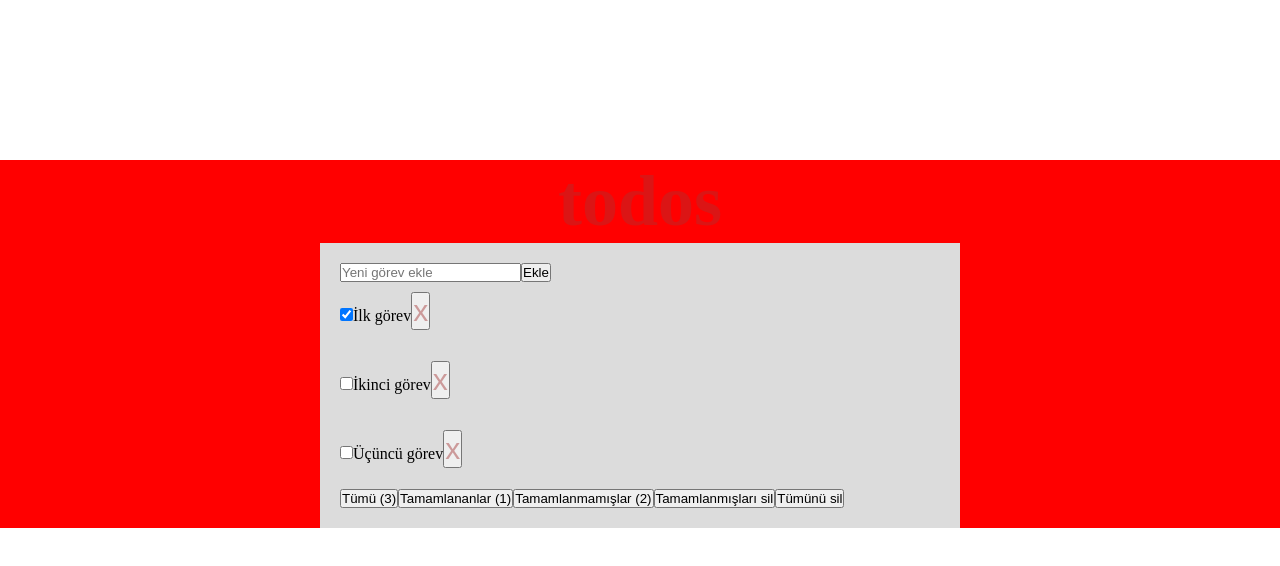
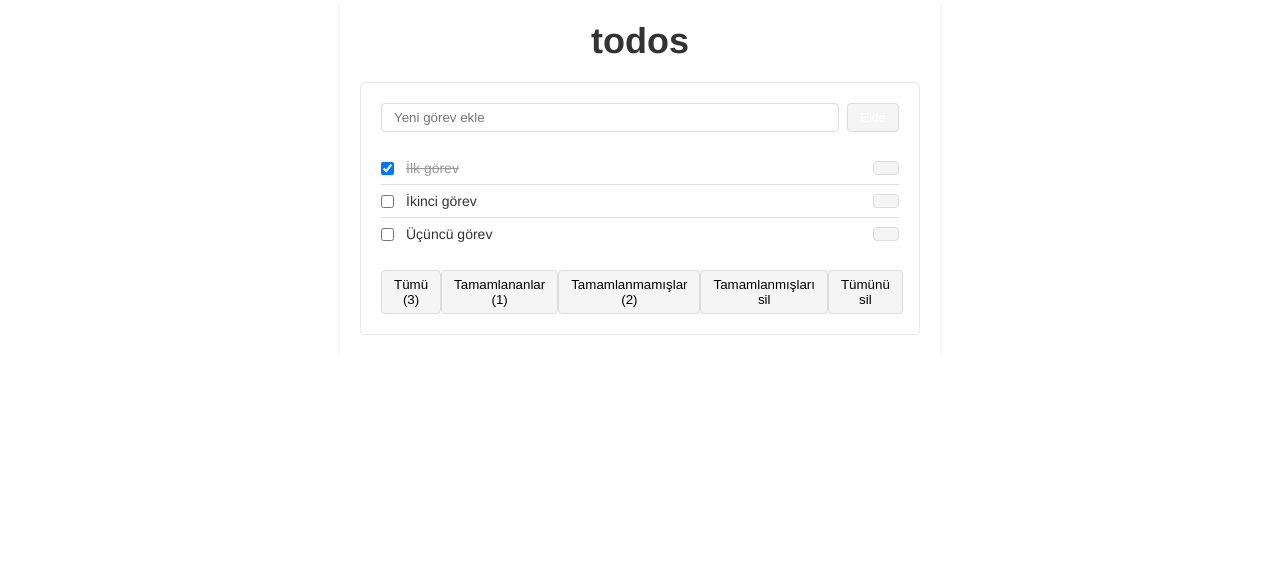
Before and after one commit to Berkan-Bilgin/nextjs-todo-list, a Next.js app: page / in a window 1280 px wide. Shown: the top 566 px of the page. Built offline with nearby package versions, Linux system fonts and the light colour scheme.

Commit message:
added styles

```diff
--- a/components/TodoInput.js
+++ b/components/TodoInput.js
@@ -18,15 +18,18 @@ const handleInputChange = (e) => {
 };
 
 return (
-    <form onSubmit={handleSubmit}>
+    <form className="todoinput" onSubmit={handleSubmit}>
   <input
+    className="todoinput__input"
     type="text"
     value={inputValue}
     onChange={handleInputChange}
-            placeholder='Yeni görev ekle'
+    placeholder="Yeni görev ekle"
   />
 
-        <button type="submit">Ekle</button>
+  <button className="todoinput__button" type="submit">
+    Ekle
+  </button>
 </form>
 )
 };
--- a/components/TodoItem.js
+++ b/components/TodoItem.js
@@ -2,15 +2,18 @@ import React from 'react';
 
 const TodoItem = ({ todo, toggleCompleted, deleteTodo }) => {
   return (
-    <li className='todoapp-item'>
-      <input className='todoapp-checkbox'
-        type="checkbox"
-        checked={todo.completed}
-        onChange={() => toggleCompleted(todo.id)}
-      />
+    <li className="todoitem">
+    <input
+      className="todoitem__checkbox"
+      type="checkbox"
+      checked={todo.completed}
+      onChange={() => toggleCompleted(todo.id)}
+    />
+    <span className={`todoitem__text${todo.completed ? ' todoitem__text--completed' : ''}`}>
       {todo.title}
-      <button className='destroy' onClick={() => deleteTodo(todo.id)}></button>
-    </li>
+    </span>
+    <button className="todoitem__delete" onClick={() => deleteTodo(todo.id)}></button>
+  </li>
   );
 };
 
--- a/pages/index.js
+++ b/pages/index.js
@@ -98,17 +98,21 @@ export default function Home() {
     </ul>
 
     <div>
-            <button onClick={() => setFilter("all")}>
+      <button className="todoapp-card__button" onClick={() => setFilter("all")}>
         Tümü ({todos.length})
       </button>
-            <button onClick={() => setFilter("completed")}>
+      <button className="todoapp-card__button" onClick={() => setFilter("completed")}>
         Tamamlananlar ({completedTodosCount()})
       </button>
-            <button onClick={() => setFilter("incomplete")}>
+      <button className="todoapp-card__button" onClick={() => setFilter("incomplete")}>
         Tamamlanmamışlar ({incompleteTodosCount()})
       </button>
-            <button onClick={deleteCompletedTodos}>Tamamlanmışları sil</button>
-            <button onClick={deleteAllTodos}>Tümünü sil</button>
+      <button className="todoapp-card__button" onClick={deleteCompletedTodos}>
+        Tamamlanmışları sil
+      </button>
+      <button className="todoapp-card__button" onClick={deleteAllTodos}>
+        Tümünü sil
+      </button>
     </div>
   </div>
 </main>
--- a/styles/globals.css
+++ b/styles/globals.css
@@ -103,7 +103,7 @@ a {
 
 /* ********************TODO APP CSS******************** */
 
-.todoapp{
+/* .todoapp{
   background-color: red;
 }
 
@@ -130,20 +130,124 @@ a {
 
 .todoapp-check{
   padding: 5px;
+} */
+
+/* Genel stil */
+.todoapp {
+  font-family: "Helvetica Neue", Helvetica, Arial, sans-serif;
+  font-size: 14px;
+  color: #333;
+  max-width: 600px;
+  margin: 0 auto;
+  padding: 20px;
+  background-color: #fff;
+  box-shadow: 0 2px 4px rgba(0, 0, 0, 0.1);
 }
 
-.destroy{
-	font-size: 30px;
-	color: #cc9a9a;
-	margin-bottom: 11px;
-	transition: color 0.2s ease-out;
+.todoapp-title {
+  font-size: 36px;
+  text-align: center;
+  margin-bottom: 20px;
 }
 
-.destroy:after{
-  content: 'x';
-
+.todoapp-card {
+  border: 1px solid #eaeaea;
+  border-radius: 4px;
+  padding: 20px;
 }
 
-.destroy:hover{
-  color: #af5b5e;
+/* TodoInput stil */
+.todoinput {
+  display: flex;
+  justify-content: space-between;
+  margin-bottom: 20px;
 }
+
+.todoinput__input {
+  flex-grow: 1;
+  padding: 6px 12px;
+  border: 1px solid #ddd;
+  border-radius: 4px;
+  outline: none;
+}
+
+.todoinput__button {
+  margin-left: 8px;
+  padding: 6px 12px;
+  border: 1px solid #ddd;
+  border-radius: 4px;
+  background-color: #007bff;
+  color: #fff;
+  border-color: #007bff;
+  cursor: pointer;
+  transition: background-color 0.2s;
+}
+
+.todoinput__button:hover {
+  background-color: #0056b3;
+  border-color: #0056b3;
+}
+
+/* TodoItem stil */
+.todoitem {
+  display: flex;
+  align-items: center;
+  justify-content: space-between;
+  padding: 8px 0;
+  border-bottom: 1px solid #ddd;
+}
+
+.todoitem:last-child {
+  border-bottom: none;
+}
+
+.todoitem__text {
+  flex-grow: 1;
+  margin-left: 12px;
+}
+
+.todoitem__text--completed {
+  text-decoration: line-through;
+  color: #999;
+}
+
+.todoitem__checkbox {
+  cursor: pointer;
+}
+
+.todoitem__delete {
+  padding: 2px 8px;
+  border: 1px solid transparent;
+  background-color: #dc3545;
+  color: #fff;
+  border-color: #dc3545;
+  cursor: pointer;
+  transition: border 0.2s;
+}
+
+.todoitem__delete:hover {
+  border: 1px solid #ddd;
+  background-color: #c82333;
+  border-color: #c82333;
+}
+
+/* Filtre ve eylem düğmeleri stil */
+.todoapp-card > div {
+  display: flex;
+  justify-content: space-between;
+  align-items: center;
+  margin-top: 20px;
+}
+
+.todoapp-card button {
+  padding: 6px 12px;
+  border: 1px solid #ddd;
+  border-radius: 4px;
+  background-color: #f5f5f5;
+  cursor: pointer;
+  transition: background-color 0.2s;
+}
+
+.todoapp-card button:hover {
+  background-color: #eaeaea;
+}
```
Lines whose indentation alone changed are shown as unchanged.
